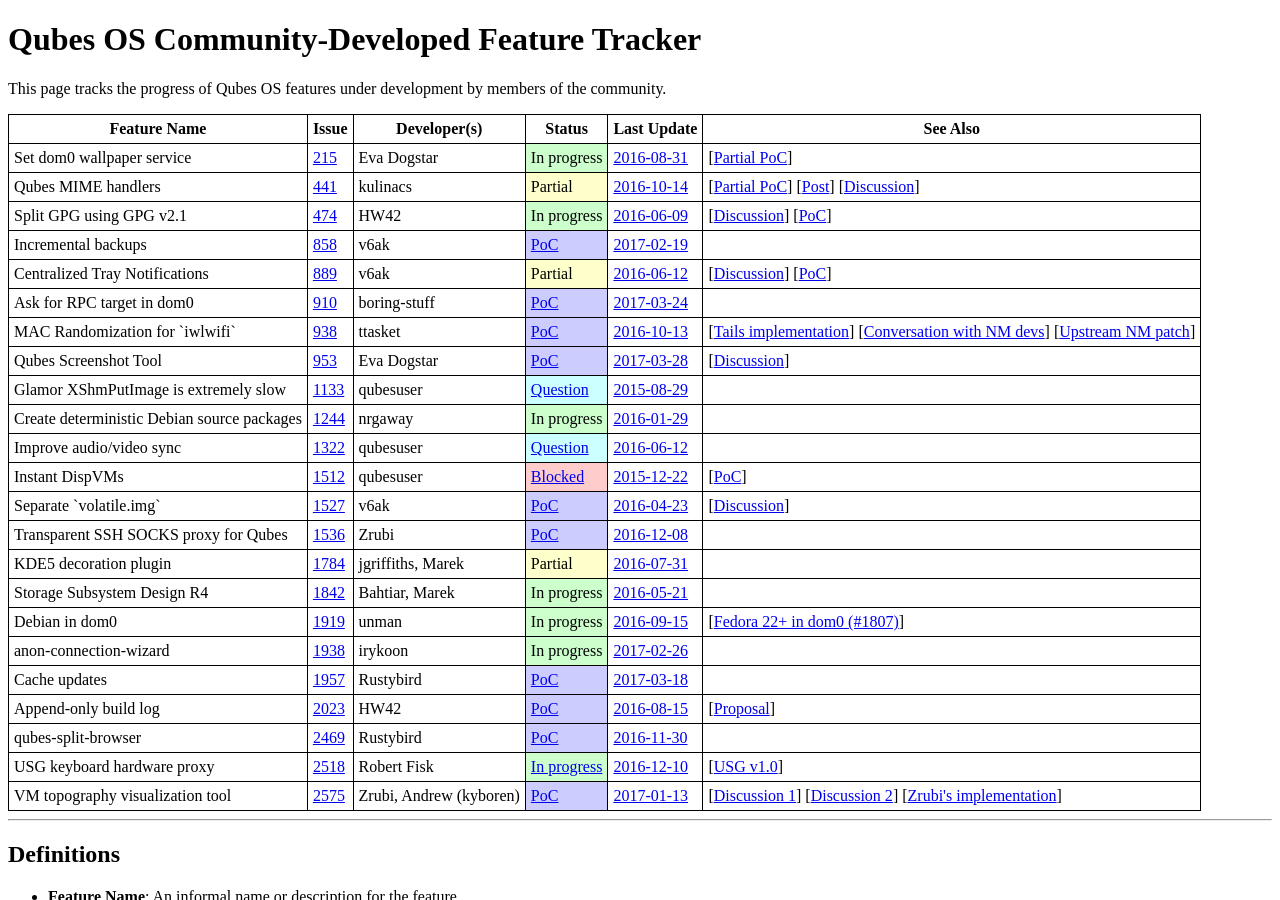
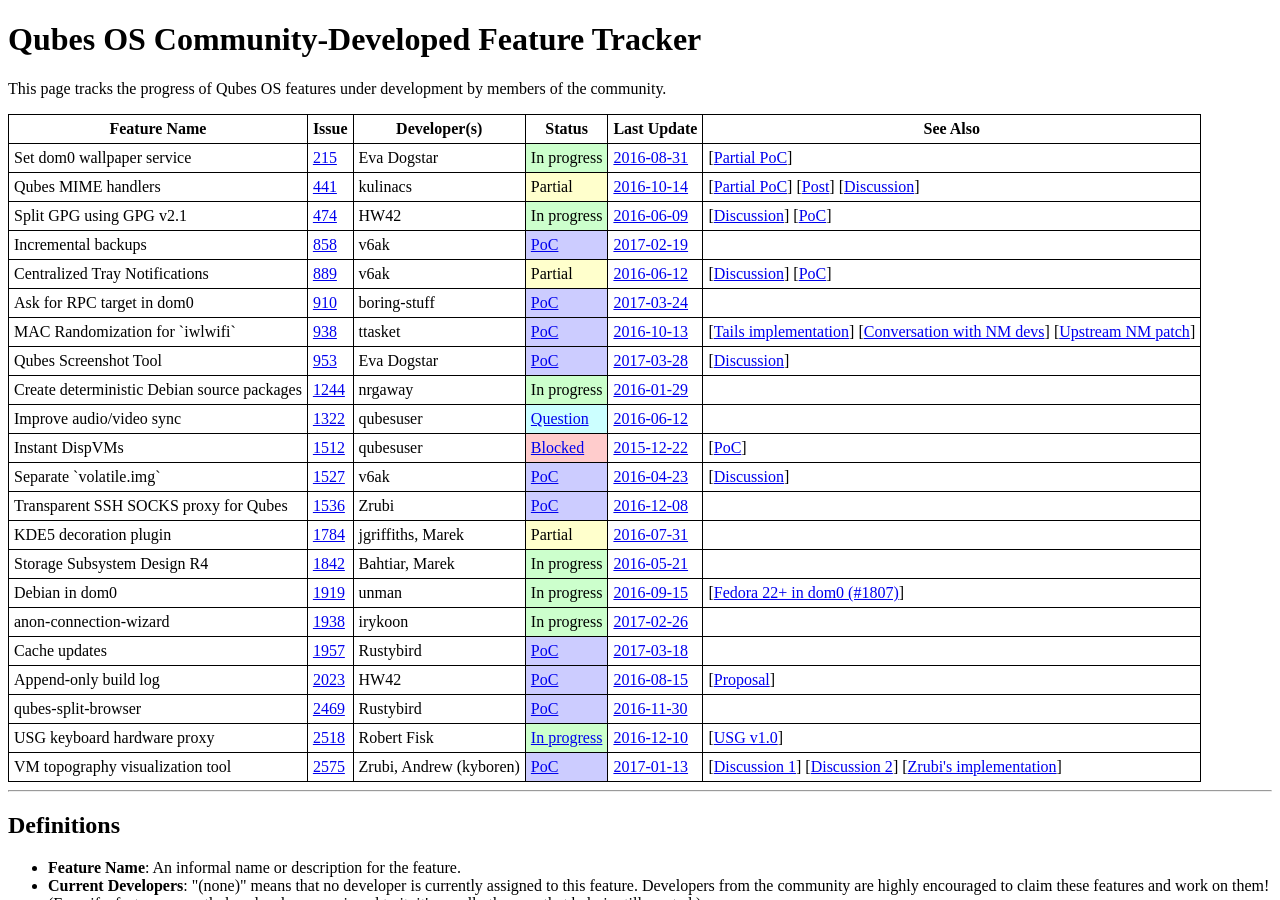
Before and after one commit to QubesOS/qubes-issues, a Jekyll site: the page built from index.md, in a window 1280 px wide and 900 px high. Built offline with Jekyll 4.4.1, drawn with Linux system fonts in a browser that asks for light colours.

Commit message:
Untrack #1133 (inactive)

```diff
--- a/_data/features.yml
+++ b/_data/features.yml
@@ -121,21 +121,6 @@
   info   :
   - desc   : Discussion
     url    : https://groups.google.com/d/topic/qubes-users/dcsRRPf0Fxk/discussion
-  - desc   :
-    url    :
-
-- name   : Glamor XShmPutImage is extremely slow
-  issue  : 1133
-  devs   : qubesuser
-  status :
-    term   : Question
-    url    : https://github.com/QubesOS/qubes-issues/issues/1133#issuecomment-225446563
-  updated:
-    date   : 2015-08-29
-    url    : https://github.com/QubesOS/qubes-issues/issues/1133#issuecomment-136018983
-  info   :
-  - desc   :
-    url    :
   - desc   :
     url    :
 
```
